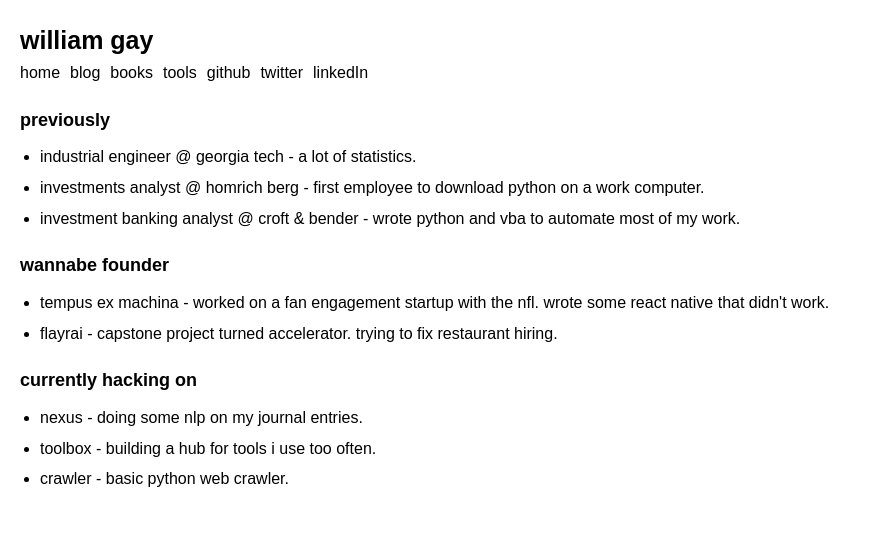
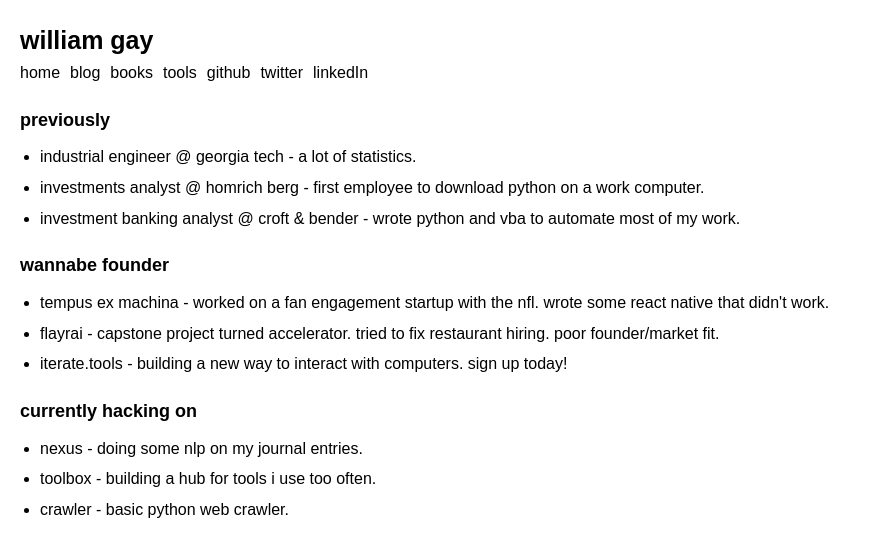
Before and after one commit to williamgay25/site, a React (Create React App) app: page / in a window 1280 px wide. Shown: the top 556 px of the page, without its empty margins (0-871 px from the left). Built offline with nearby package versions, Linux system fonts and the light colour scheme.

Commit message:
feat: updating founder information

```diff
--- a/src/pages/Home.js
+++ b/src/pages/Home.js
@@ -22,7 +22,8 @@
           <h2>wannabe founder</h2>
           <ul>
             <li><a href="https://tempus-ex.com">tempus ex machina</a> - worked on a fan engagement startup with the nfl. wrote some react native that didn't work.</li>
-            <li><a href="https://findflayr.com">flayrai</a> - capstone project turned accelerator. trying to fix restaurant hiring.</li>
+            <li><a href="https://findflayr.com">flayrai</a> - capstone project turned accelerator. tried to fix restaurant hiring. poor founder/market fit.</li>
+            <li><a href="https://iterate.tools">iterate.tools</a> - building a new way to interact with computers. sign up today!</li>
           </ul>
         </section>
 
```
